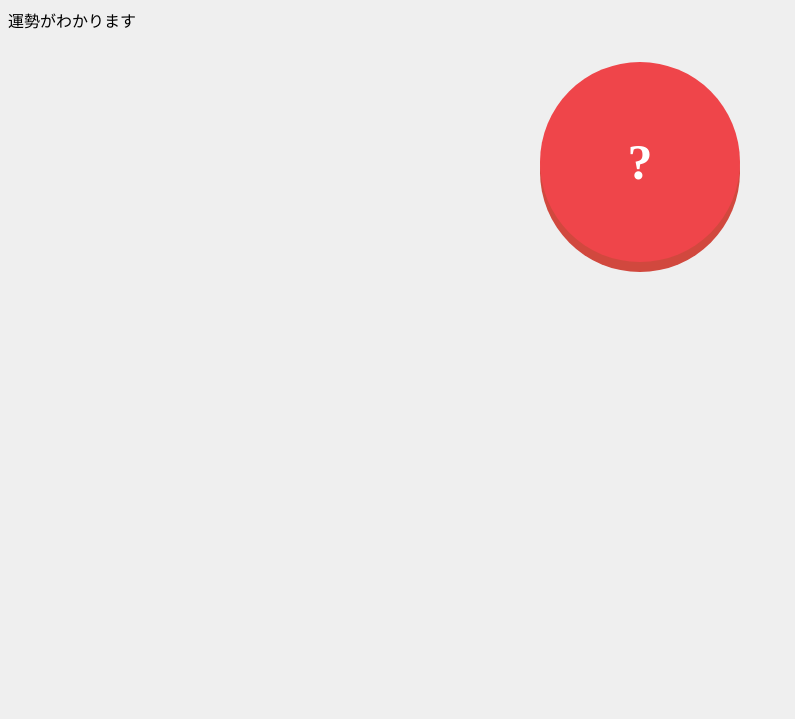
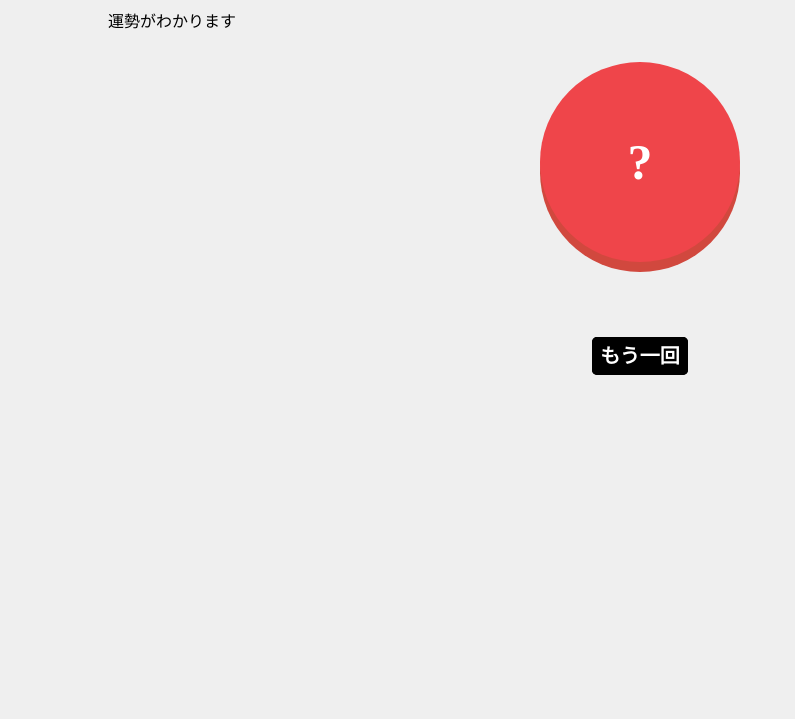
Before and after one commit to may-tech/js_practice2, a plain HTML site: page index.html in a window 1280 px wide. Shown: the part 81-800 px from the top of the page, without its empty margins (0-795 px from the left). Drawn offline with Linux system fonts and the light colour scheme.

Commit message:
[add] <div class="footnote">の追加,  スタイルの変更

```diff
--- a/css/styles.css
+++ b/css/styles.css
@@ -28,3 +28,31 @@ body{
   box-shadow:0 5px 0 #d1483e;
   margin-top:35px;
 }
+
+a{
+  padding:5px;
+  border:3px solid #000;
+  border-radius: 5px;
+  background-color: #000;
+  color:#fff;
+  font-size:20px;
+  font-weight:bold;
+  text-decoration:none;
+}
+a:hover{
+  background-color: #fff;
+  color:#000;
+}
+
+
+.main{
+  height:400px;
+}
+
+.main h1,p{
+  padding-left:100px;
+}
+
+.footnote{
+  text-align:center;
+}
--- a/index.html
+++ b/index.html
@@ -6,11 +6,12 @@
   <link rel="stylesheet" href="css/styles.css">
 </head>
 <body>
-  <div>
+  <div class="main">
     <h1>おみくじ</h1>
     <p>運勢がわかります</p>
     <div id="btn">?</div>
   </div>
+  <div class="footnote"><a href="index.html">もう一回</a></div>
 
   <script src="js/main.js">  </script>
 </body>
```
